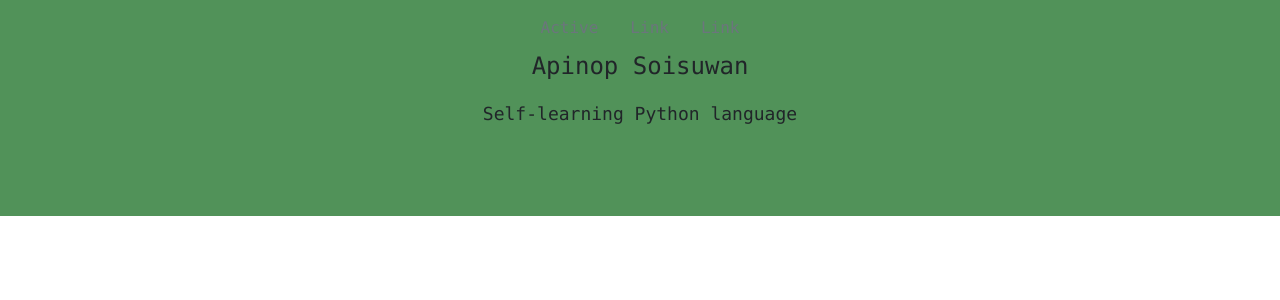
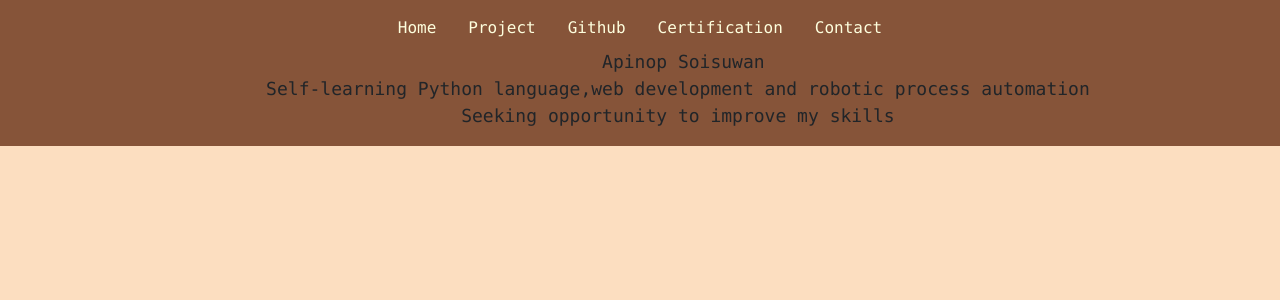
Before and after one commit to ApinopSoisuwan/Portfolio-, a Django app: template template/layout.html in a window 1280 px wide. Shown: the top 300 px of the page. Run offline with Django 3.2, Linux system fonts and the light colour scheme; the template is opened without the code that fills it, so the values that code supplies are empty; some libraries are stand-ins or nearby versions.

Commit message:
navbar complete

```diff
--- a/port/views.py
+++ b/port/views.py
@@ -6,3 +6,6 @@ from django.shortcuts import render
 
 def layout (request):
     return render(request,"layout.html")
+
+def home (request):
+    return render(request,"home.html")
--- a/portfolio/urls.py
+++ b/portfolio/urls.py
@@ -20,6 +20,6 @@ from port import views
 
 urlpatterns = [
     path('admin/', admin.site.urls),
-    path("home/",views.layout)
+    path("home/",views.home)
 
 ]
--- a/template/layout.html
+++ b/template/layout.html
@@ -11,29 +11,40 @@
     <script src="https://cdn.jsdelivr.net/npm/bootstrap@5.1.3/dist/js/bootstrap.min.js" integrity="sha384-QJHtvGhmr9XOIpI6YVutG+2QOK9T+ZnN4kzFN1RtK3zEFEIsxhlmWl5/YESvpZ13" crossorigin="anonymous"></script>
     <title>Document</title>
 </head>
-<nav class="navbar navbar-expand-lg navbar-light " style="background-color: #519259;">
+  <nav class="navbar navbar-expand-lg navbar-light " style="background-color: #865439;">
     <button class="navbar-toggler" type="button" data-toggle="collapse" data-target="#navbarTogglerDemo01" aria-controls="navbarTogglerDemo01" aria-expanded="false" aria-label="Toggle navigation">
       <span class="navbar-toggler-icon"></span>
     </button>
-  <div class="mx-auto" id="navbarTogglerDemo01"  style="height: 200px;" >
+    <div class="mx-auto" id="navbarTogglerDemo01"  style="height: 130px;" >
       <ul class="nav justify-content-center">
         <li class="font-monospace">
-        <a class="nav-link text-muted"  href="#">Active</a>
+          <a class="nav-link " style="color: #FEFFDE;" href="/home">Home</a>
         </li>
         <li class="font-monospace">
-        <a class="nav-link text-muted" href="#">Link</a>
+          <a class="nav-link " style="color: #FEFFDE;" href="#">Project</a>
         </li>
         <li class="font-monospace">
-        <a class="nav-link text-muted"  href="#">Link</a>
+          <a class="nav-link " style="color: #FEFFDE;" href="https://github.com/Slayercrown">Github</a>
+        </li>
+        <li class="font-monospace">
+          <a class="nav-link " style="color: #FEFFDE;" href="#">Certification</a>
+        </li>
+        <li class="font-monospace">
+          <a class="nav-link " style="color: #FEFFDE;" href="#">Contact</a>
         </li>
       </ul>
-    <p class="font-monospace" class="navbar-text" style="font-size:x-large;" align="center ">Apinop Soisuwan</p>
-    <p class="font-monospace text-center" class="navbar-text" style="font-size: large;">Self-learning Python language</p>
+      <pre class="font-monospace text-center" style="font-size: large; text-align: center;" >
+        Apinop Soisuwan
+        Self-learning Python language,web development and robotic process automation
+        Seeking opportunity to improve my skills
+      </pre>
     </div>
   </nav>
 </head>
+<body style="background-color: #FCDEC0;">
+  <div class="container" >
+    {% block content %}
 
-<body>
-
-</body>
+    {% endblock %}
+  </div>
 </html>
```
Also changed, not shown: template/home.html (added, +9 -0 lines), template/certification.html (added), template/contact.html (added), template/objective.html (added), template/project.html (added). Lines whose indentation alone changed are shown as unchanged.
